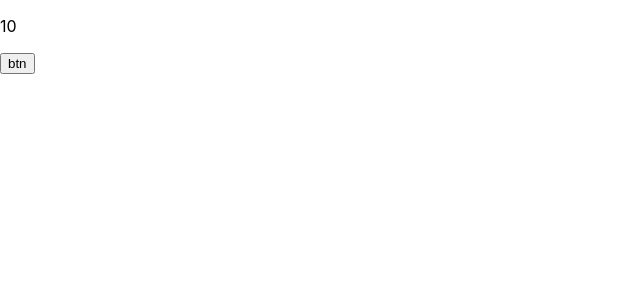
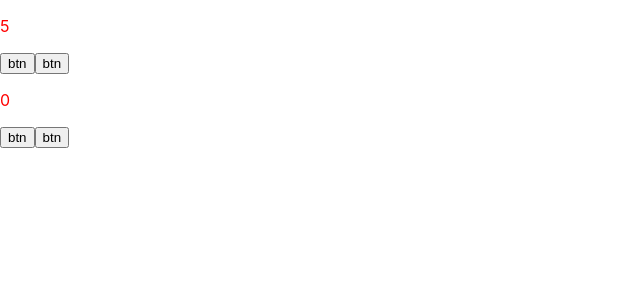
Before and after one commit to vyacheslavalexeev/project1, a React (Create React App) app: page / in a window 1280 px wide. Shown: the top 300 px of the page, without its empty margins (0-640 px from the left). Built offline with nearby package versions, Linux system fonts and the light colour scheme.

Commit message:
classwork.finished

```diff
--- a/src/App.js
+++ b/src/App.js
@@ -21,7 +21,9 @@ import {ClicksCounter} from "./parts/button/ClicksCounter";
      ]
   return (
     <div >
+        <ClicksCounter initValue={5}/>
         <ClicksCounter/>
+
         {/*<Button/>*/}
         {/*<Controlbar/>*/}
         {/*<TaskList tasks={tasks}/>*/}
--- a/src/parts/button/ClicksCounter.js
+++ b/src/parts/button/ClicksCounter.js
@@ -1,23 +1,45 @@
 import React from "react";
 
 export class ClicksCounter extends React.Component{
-    constructor(p) {
-        super(p);
-        this.state = {
-            clicksQty:10
-        }
+    // constructor(p) {
+    //     super(p);
+    //     this.state = {
+    //         clicksQty:10
+    //     }
+    state={
+        clicksQty:this.props.initValue?this.props.initValue:0,
+        textColor:'red'
     }
+
+
     render() {
-        const {clicksQty} = this.state;
+        const {clicksQty, textColor} = this.state;
         return (
             <div>
-                <p>{clicksQty}</p>
+                <p style={{color:textColor}}>{clicksQty}</p>
                 <button onClick={this.btnHandler}>btn</button>
+                <button onClick={this.btn2Handler}>btn</button>
+
             </div>
         );
     };
     btnHandler=()=>{
-        this.setState({clicksQty:50})
+        const {clicksQty} = this.state;
+
+        // this.setState({clicksQty :clicksQty+1})
+        this.setState((state,props)=>{
+            return{clicksQty:state.clicksQty+1}
+        })
+
+    }
+    btn2Handler=()=>{
+        const {clicksQty} = this.state;
+
+        this.setState({
+            textColor:'blue'
+            }
+        )
+
     }
 
 
```
